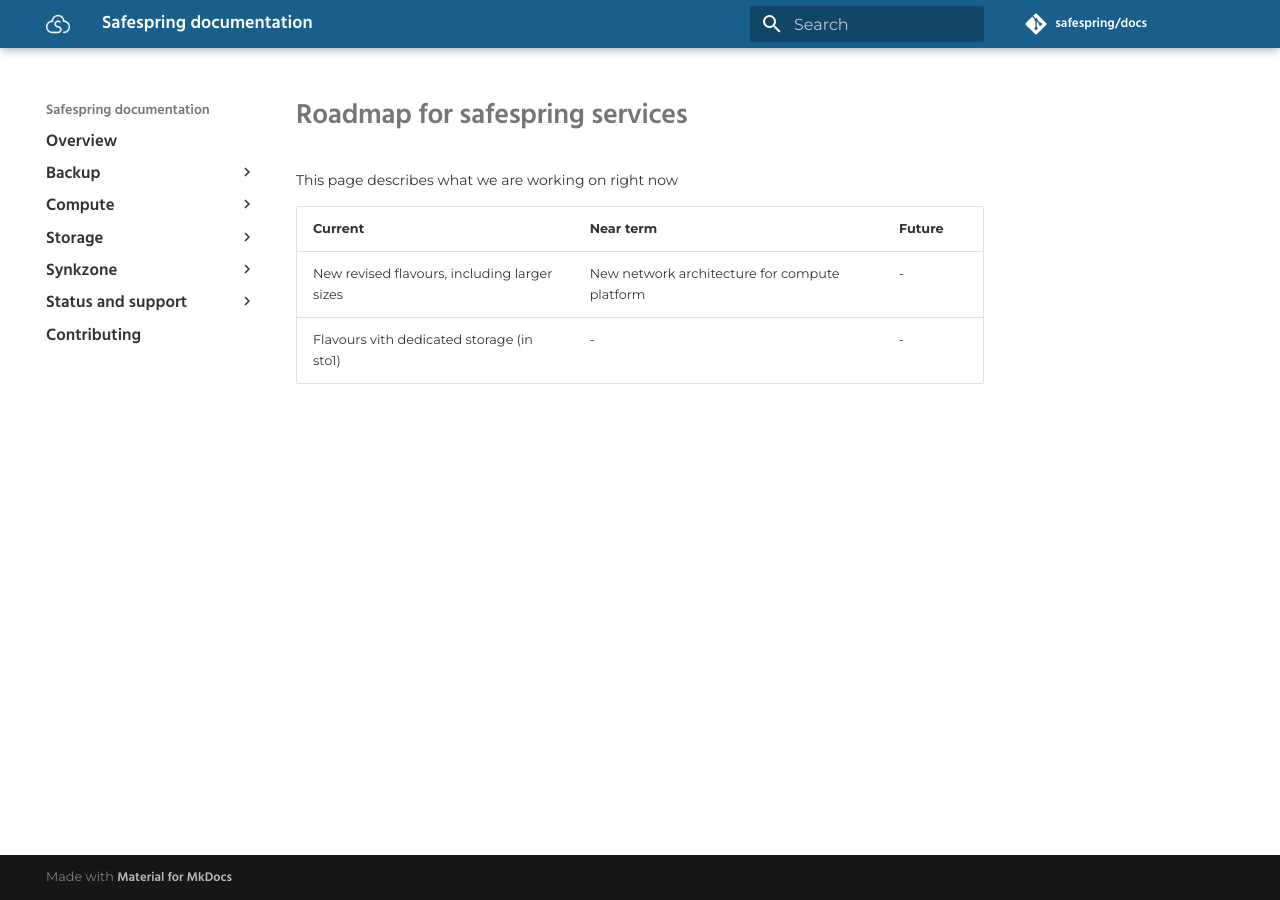
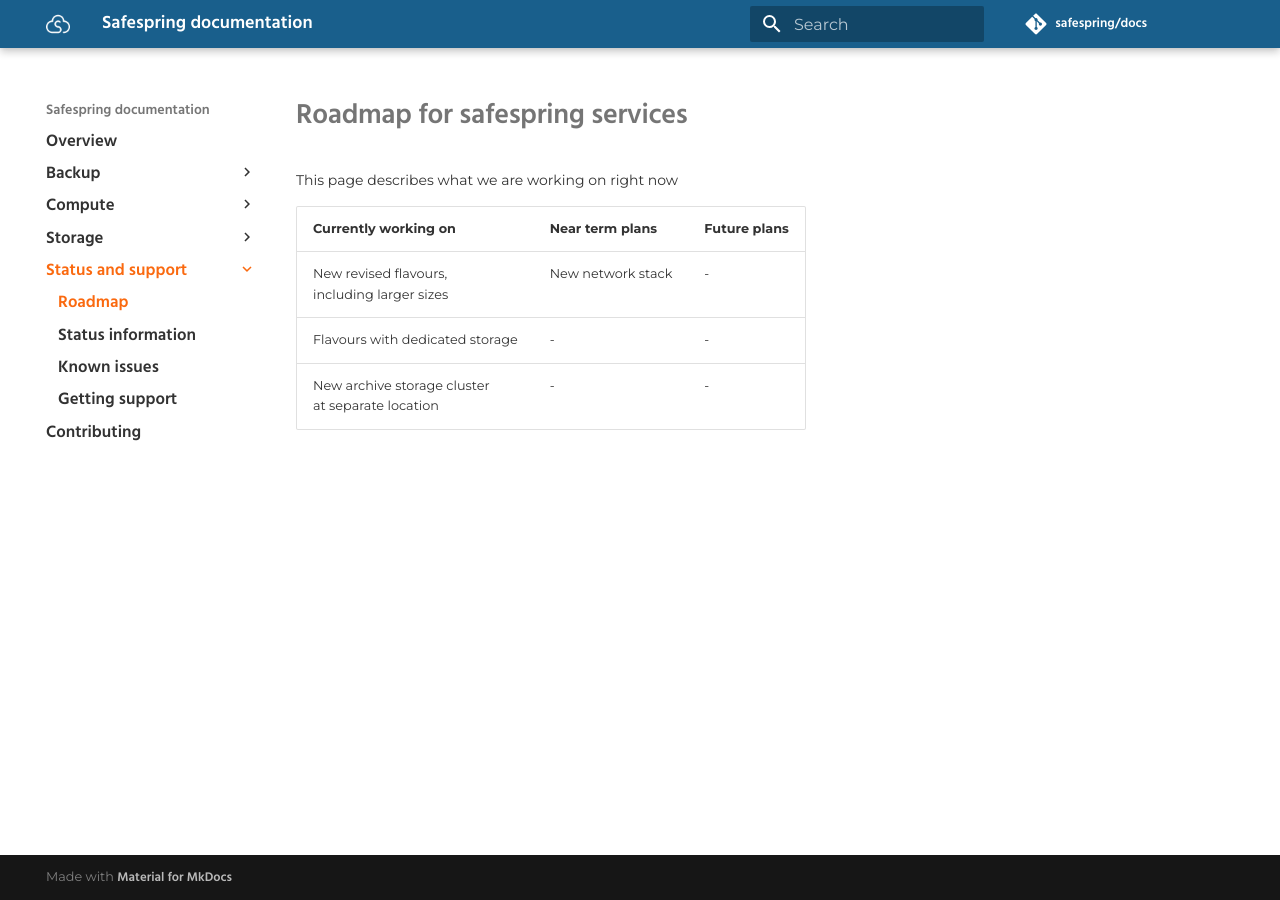
Before and after one commit to safespring/docs, an MkDocs documentation site: the page built from content/service/roadmap.md, in a window 1280 px wide. Built offline with MkDocs 1.6.1 and Material for MkDocs 9.7.7, drawn with Linux system fonts in a browser that asks for light colours; comment, search, counter and statistics services are not loaded; old or Windows-style settings are respelled for this version of MkDocs.

Commit message:
added roadmap to services menu, removed synczone from top level

```diff
--- a/content/service/roadmap.md
+++ b/content/service/roadmap.md
@@ -2,7 +2,8 @@
 
 This page describes what we are working on right now
 
-|Current|Near term|Future|
+|Currently working on|Near term plans|Future plans|
 |-------|---------|------|
-|New revised flavours, including larger sizes|New network architecture for compute platform|-|
-|Flavours vith dedicated storage (in sto1)|-|-|
+|New revised flavours,<br>including larger sizes|New network stack|-|
+|Flavours with dedicated storage|-|-|
+|New archive storage cluster<br>at separate location|-|-|
--- a/mkdocs.yml
+++ b/mkdocs.yml
@@ -97,15 +97,16 @@
     - Tips and Tricks: "storage/tips-n-tricks.md"
     - Backup Exec and Safespring Storage: "storage/backup-exec.md"
     - Other Backends: "storage/other-backends.md"
-  - Synkzone:
-    - General info: "synkzone/general-info.md"
-    - Username & password: "synkzone/username-and-password.md"
-    - Zones: "synkzone/zones.md"
-    - Working with files: "synkzone/working-with-files.md"
-    - Collaboration and conflict management: "synkzone/collaboration-and-conflict-management.md"
-    - Archived files: "synkzone/archived-files.md"
-    - Miscellaneous: "synkzone/miscellaneous.md"
+  # - Synkzone:
+  #   - General info: "synkzone/general-info.md"
+  #   - Username & password: "synkzone/username-and-password.md"
+  #   - Zones: "synkzone/zones.md"
+  #   - Working with files: "synkzone/working-with-files.md"
+  #   - Collaboration and conflict management: "synkzone/collaboration-and-conflict-management.md"
+  #   - Archived files: "synkzone/archived-files.md"
+  #   - Miscellaneous: "synkzone/miscellaneous.md"
   - Status and support:
+    - Roadmap: "service/roadmap.md"
     - Status information: "service/status.md"
     - Known issues: "service/known_issues.md"
     - Getting support: "service/support.md"
```
